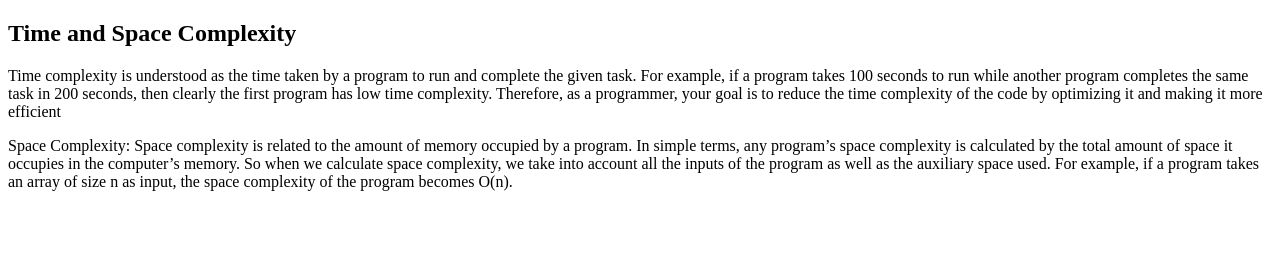
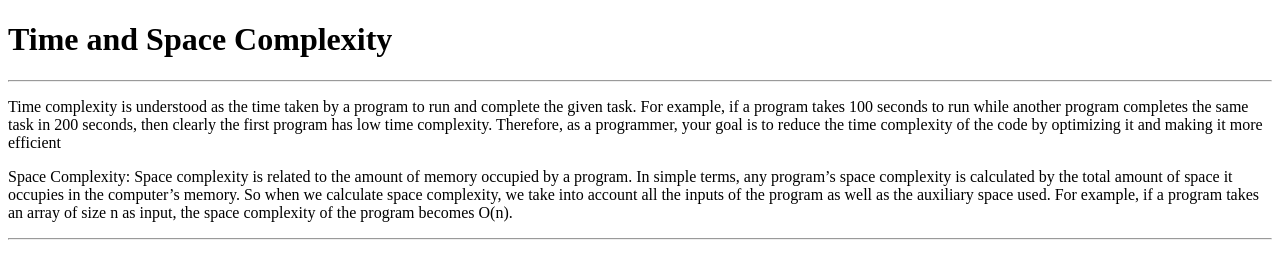
Before and after one commit to acciojob/time-and-space-complexity-ABHISHEKSINGLA209, a website: page main.html in a window 1280 px wide. Drawn offline with Linux system fonts and the light colour scheme.

Commit message:
created a submission

```diff
--- a/main.html
+++ b/main.html
@@ -6,13 +6,16 @@
 	<link rel="stylesheet" href="styles.css">
 
 </head>
-<h2>Time and Space Complexity</h2>
+
 
 <body>
+	<h1>Time and Space Complexity</h1>
+	<hr>
 	<p>Time complexity is understood as the time taken by a program to run and complete the given task. For example, if a program takes 100 seconds to run while another program completes the same task in 200 seconds, then clearly the first program has low time complexity. Therefore, as a programmer, your goal is to reduce the time complexity of the code by optimizing it and making it more efficient</p>
 	<p>Space Complexity: Space complexity is related to the amount of memory occupied by a program. In simple terms, any program’s space complexity is calculated by the total amount of space it occupies in the computer’s memory. So when we calculate space complexity, we take into account all the inputs of the program as well as the auxiliary space used. For example, if a program takes an array of size n as input, the space complexity of the program becomes O(n).
-	<script type="text/javascript" src="./scri
-																																																																																																							 pt.js">
+	<hr>
+
+		<script type="text/javascript" src="./script.js"></ript>																																																																																																						 pt.js">
 </script>
 
 
```
